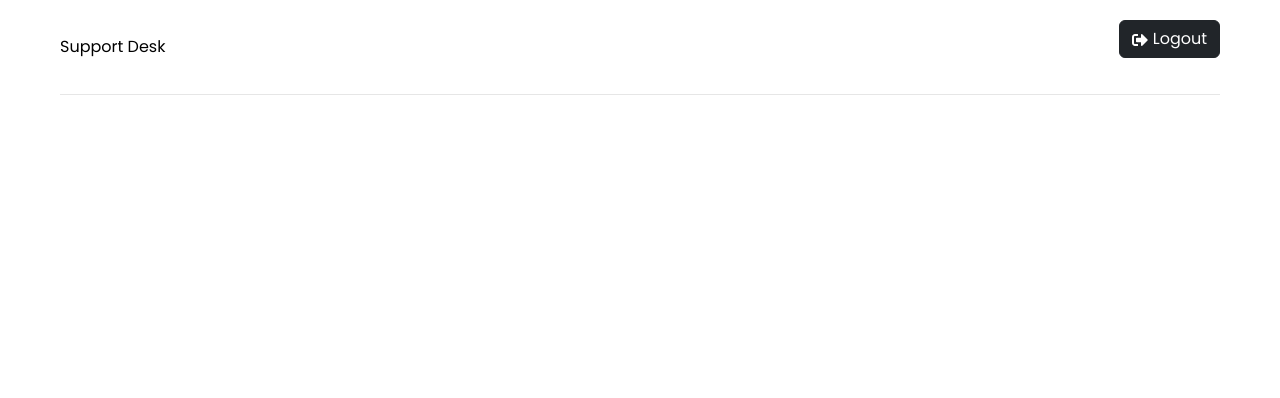
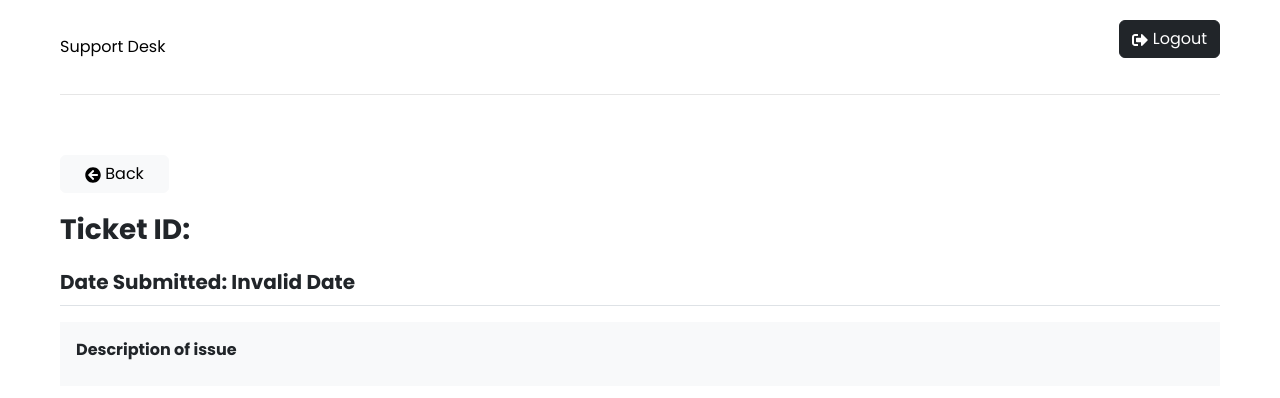
Before and after one commit to oscar-ct/support-desk, a React (Create React App) app in the folder frontend/: page /ticket/1 in a window 1280 px wide. Shown: the top 398 px of the page. Built offline with nearby package versions, Linux system fonts and the light colour scheme; no server answers; sample sign-in values are in the browser's storage.

Commit message:
feat: created new route for single ticket page view, protected route

```diff
--- a/frontend/src/App.js
+++ b/frontend/src/App.js
@@ -9,6 +9,7 @@
 import CreateTicket from "./pages/CreateTicket";
 import PrivateRoute from "./components/PrivateRoute";
 import Tickets from "./pages/Tickets";
+import Ticket from "./pages/Ticket";
 
 
 function App() {
@@ -27,6 +28,9 @@
                    <Route path={"/tickets"} element={<PrivateRoute/>}>
                        <Route path={"/tickets"} element={<Tickets/>}/>
                    </Route>
+                   <Route path={"/ticket/:ticketId"} element={<PrivateRoute/>}>
+                       <Route path={"/ticket/:ticketId"} element={<Ticket/>}/>
+                   </Route>
                </Routes>
            </div>
        </Router>
```
